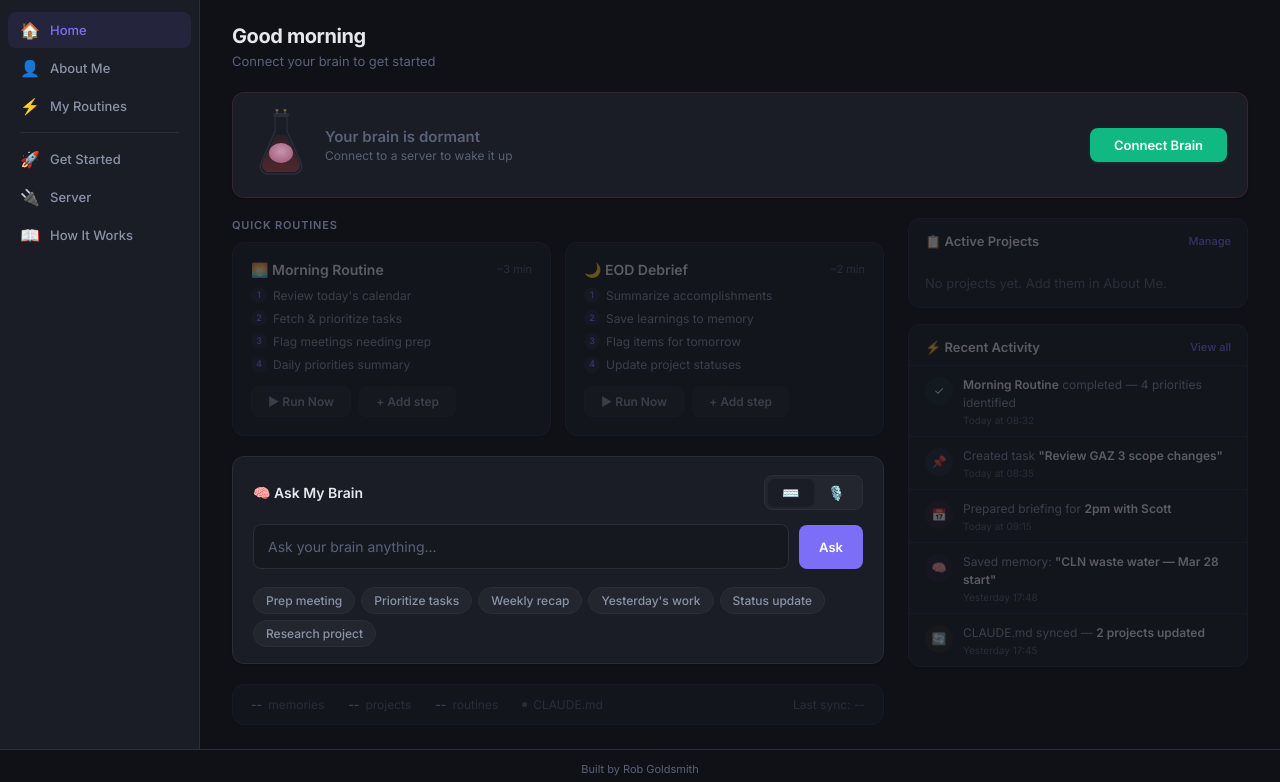
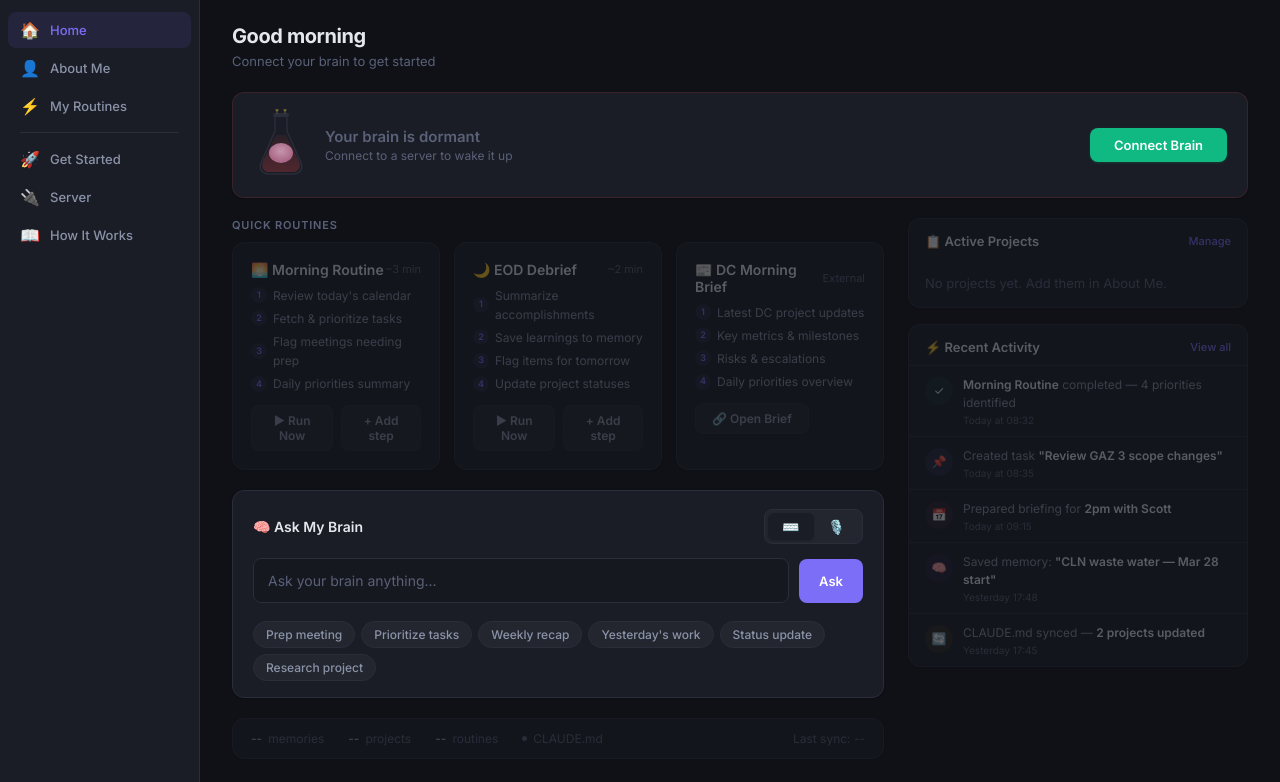
Before and after one commit to robgIre/my-second-brain, a Flask app: page / in a window 1280 px wide. Shown: the part 56-838 px from the top of the page. Run offline with Flask 3, Linux system fonts and the light colour scheme; data that the repository does not hold is empty.

Commit message:
Add DC Morning Brief card linking to external brief dashboard

```diff
--- a/templates/index.html
+++ b/templates/index.html
@@ -254,7 +254,7 @@
   /* ===== ROUTINE CARDS ===== */
   .routines-row {
     display: grid;
-    grid-template-columns: 1fr 1fr;
+    grid-template-columns: 1fr 1fr 1fr;
     gap: 14px;
     margin-bottom: 20px;
   }
@@ -1124,6 +1124,21 @@
                 <div style="display:flex;gap:8px;margin-top:12px;align-items:center;">
                   <button class="routine-run-btn" onclick="runRoutine(this, 'evening')">▶ Run Now</button>
                   <button class="routine-run-btn" onclick="addStepPrompt('evening')" style="border-style:dashed;">+ Add step</button>
+                </div>
+              </div>
+              <div class="routine-home-card">
+                <div class="routine-home-header">
+                  <div class="routine-home-title">📰 DC Morning Brief</div>
+                  <div class="routine-home-meta">External</div>
+                </div>
+                <div class="routine-home-steps">
+                  <div style="display:flex;align-items:center;gap:6px;margin-bottom:4px;font-size:12px;color:var(--text-secondary);"><span style="width:16px;height:16px;border-radius:50%;background:var(--accent-light);color:var(--accent);display:flex;align-items:center;justify-content:center;font-size:9px;font-weight:600;flex-shrink:0;">1</span> Latest DC project updates</div>
+                  <div style="display:flex;align-items:center;gap:6px;margin-bottom:4px;font-size:12px;color:var(--text-secondary);"><span style="width:16px;height:16px;border-radius:50%;background:var(--accent-light);color:var(--accent);display:flex;align-items:center;justify-content:center;font-size:9px;font-weight:600;flex-shrink:0;">2</span> Key metrics & milestones</div>
+                  <div style="display:flex;align-items:center;gap:6px;margin-bottom:4px;font-size:12px;color:var(--text-secondary);"><span style="width:16px;height:16px;border-radius:50%;background:var(--accent-light);color:var(--accent);display:flex;align-items:center;justify-content:center;font-size:9px;font-weight:600;flex-shrink:0;">3</span> Risks & escalations</div>
+                  <div style="display:flex;align-items:center;gap:6px;font-size:12px;color:var(--text-secondary);"><span style="width:16px;height:16px;border-radius:50%;background:var(--accent-light);color:var(--accent);display:flex;align-items:center;justify-content:center;font-size:9px;font-weight:600;flex-shrink:0;">4</span> Daily priorities overview</div>
+                </div>
+                <div style="display:flex;gap:8px;margin-top:12px;align-items:center;">
+                  <a href="https://dcbrief-23i9znrd.manus.space" target="_blank" class="routine-run-btn" style="text-decoration:none;text-align:center;">🔗 Open Brief</a>
                 </div>
               </div>
             </div>
```
